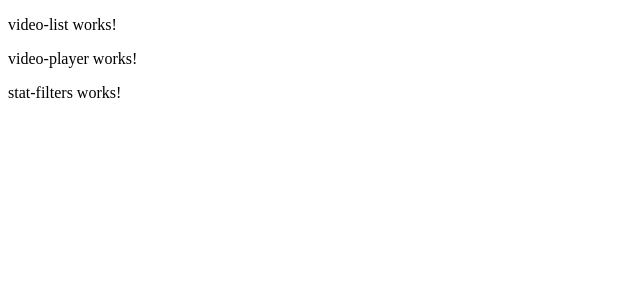
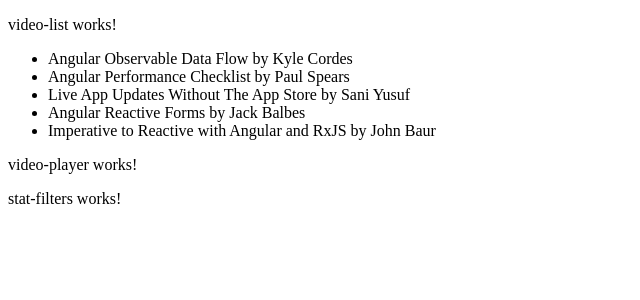
Before and after one commit to LilithN/codergirl-app-master, an Angular app in the folder codergirl-app-master/: page /dashboard in a window 1280 px wide. Shown: the top 300 px of the page, without its empty margins (0-640 px from the left). Built offline with nearby package versions, Linux system fonts and the light colour scheme.

Commit message:
video list

```diff
--- a/codergirl-app-master/src/app/dashboard/video-list/video-list.component.html
+++ b/codergirl-app-master/src/app/dashboard/video-list/video-list.component.html
@@ -1,3 +1,7 @@
 <p>
   video-list works!
 </p>
+
+<ul>
+  <li *ngFor="let videos of videoList">{{ videos.title }} by {{ videos.author }}</li>
+</ul>
--- a/codergirl-app-master/src/app/dashboard/video-list/video-list.component.ts
+++ b/codergirl-app-master/src/app/dashboard/video-list/video-list.component.ts
@@ -1,11 +1,208 @@
 import { Component, OnInit } from '@angular/core';
 
-@Component({
+
+
+const videos = [
+  {
+    'title': 'Angular Observable Data Flow',
+    'author': 'Kyle Cordes',
+    'id': 'JPuqluYYa-o',
+    'date': '11/0Div3/2015',
+    'viewDetails': [
+      {
+        'age': 17,
+        'region': 'North America',
+        'date': '2016-03-23'
+      },
+      {
+        'age': 27,
+        'region': 'North America',
+        'date': '2016-03-23'
+      },
+      {
+        'age': 37,
+        'region': 'North America',
+        'date': '2016-03-23'
+      },
+      {
+        'age': 47,
+        'region': 'Europe',
+        'date': '2016-03-24'
+      },
+      {
+        'age': 37,
+        'region': 'North America',
+        'date': '2016-03-24'
+      },
+      {
+        'age': 17,
+        'region': 'North America',
+        'date': '2016-03-25'
+      }
+    ]
+  },
+  {
+    'title': 'Angular Performance Checklist',
+    'author': 'Paul Spears',
+    'id': 'cxqRijt9LbQ',
+    'date': '08/25/2017',
+    'viewDetails': [
+      {
+        'age': 36,
+        'region': 'North America',
+        'date': '2016-06-23'
+      },
+      {
+        'age': 30,
+        'region': 'North America',
+        'date': '2016-06-23'
+      },
+      {
+        'age': 54,
+        'region': 'North America',
+        'date': '2016-07-23'
+      },
+      {
+        'age': 43,
+        'region': 'Europe',
+        'date': '2016-0-24'
+      },
+      {
+        'age': 32,
+        'region': 'North America',
+        'date': '2016-08-24'
+      },
+      {
+        'age': 32,
+        'region': 'North America',
+        'date': '2016-08-25'
+      }
+    ]
+  },
+  {
+    'title': 'Live App Updates Without The App Store',
+    'author': 'Sani Yusuf',
+    'id': 's10wrXA-a7Y',
+    'date': '02/05/2018',
+    'viewDetails': [
+      {
+        'age': 17,
+        'region': 'North America',
+        'date': '2016-03-23'
+      },
+      {
+        'age': 27,
+        'region': 'North America',
+        'date': '2016-03-23'
+      },
+      {
+        'age': 37,
+        'region': 'North America',
+        'date': '2016-03-23'
+      },
+      {
+        'age': 47,
+        'region': 'Europe',
+        'date': '2016-03-24'
+      },
+      {
+        'age': 37,
+        'region': 'North America',
+        'date': '2016-03-24'
+      },
+      {
+        'age': 17,
+        'region': 'North America',
+        'date': '2016-03-25'
+      }
+    ]
+  },
+  {
+    'title': 'Angular Reactive Forms',
+    'author': 'Jack Balbes',
+    'id': 'A_Rq6ZsoXpI',
+    'date': '02/21/2017',
+    'viewDetails': [
+      {
+        'age': 36,
+        'region': 'North America',
+        'date': '2016-06-23'
+      },
+      {
+        'age': 30,
+        'region': 'North America',
+        'date': '2016-06-23'
+      },
+      {
+        'age': 54,
+        'region': 'North America',
+        'date': '2016-07-23'
+      },
+      {
+        'age': 43,
+        'region': 'Europe',
+        'date': '2016-0-24'
+      },
+      {
+        'age': 32,
+        'region': 'North America',
+        'date': '2016-08-24'
+      },
+      {
+        'age': 32,
+        'region': 'North America',
+        'date': '2016-08-25'
+      }
+    ]
+  },
+  {
+    'title': 'Imperative to Reactive with Angular and RxJS',
+    'author': 'John Baur',
+    'id': 'VJOPsjlbhdg',
+    'date': '05/28/2017',
+    'viewDetails': [
+      {
+        'age': 17,
+        'region': 'North America',
+        'date': '2016-03-23'
+      },
+      {
+        'age': 27,
+        'region': 'North America',
+        'date': '2016-03-23'
+      },
+      {
+        'age': 37,
+        'region': 'North America',
+        'date': '2016-03-23'
+      },
+      {
+        'age': 47,
+        'region': 'Europe',
+        'date': '2016-03-24'
+      },
+      {
+        'age': 37,
+        'region': 'North America',
+        'date': '2016-03-24'
+      },
+      {
+        'age': 17,
+        'region': 'North America',
+        'date': '2016-03-25'
+      }
+    ]
+  }
+ ] ;
+
+ @Component({
   selector: 'cg-video-list',
   templateUrl: './video-list.component.html',
   styleUrls: ['./video-list.component.css']
 })
 export class VideoListComponent implements OnInit {
+
+  videoList = videos;
 
   constructor() { }
 
```
